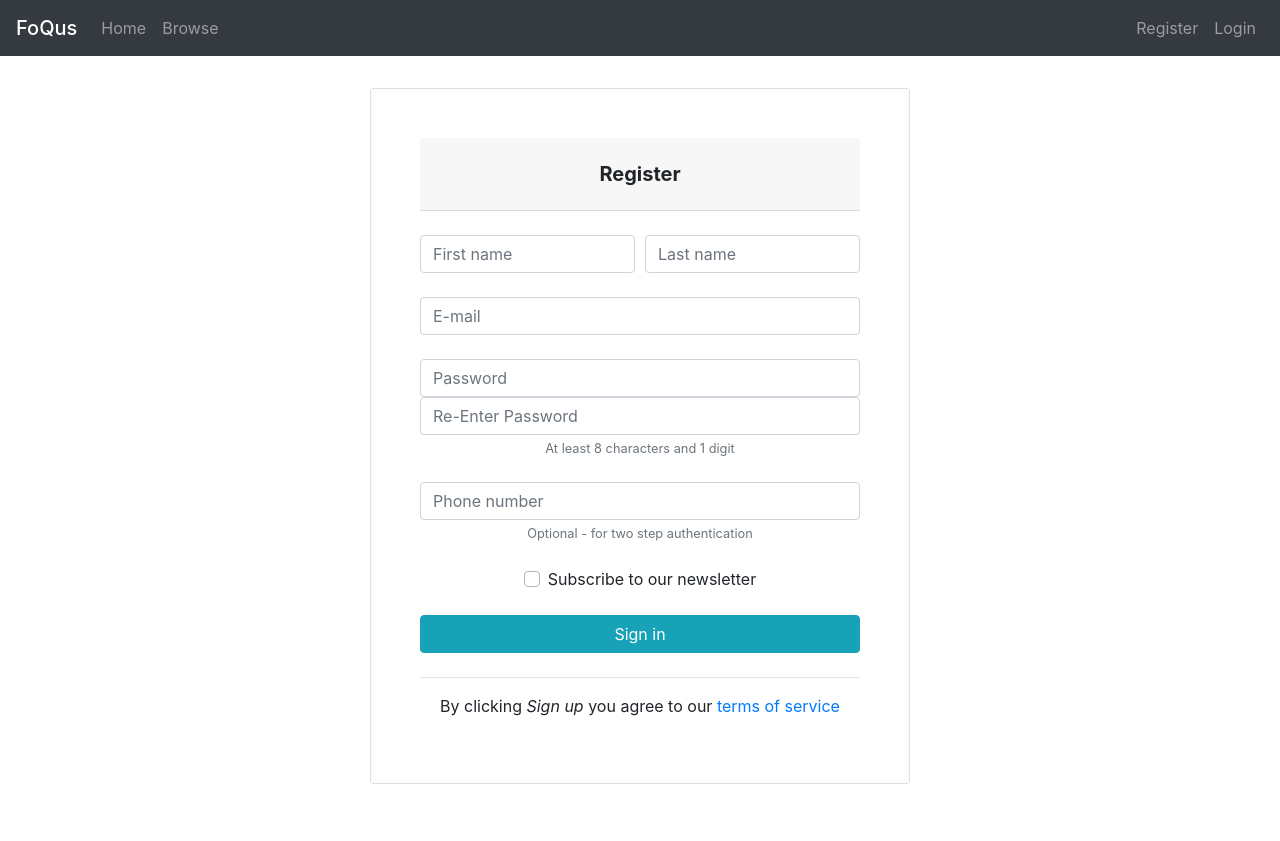
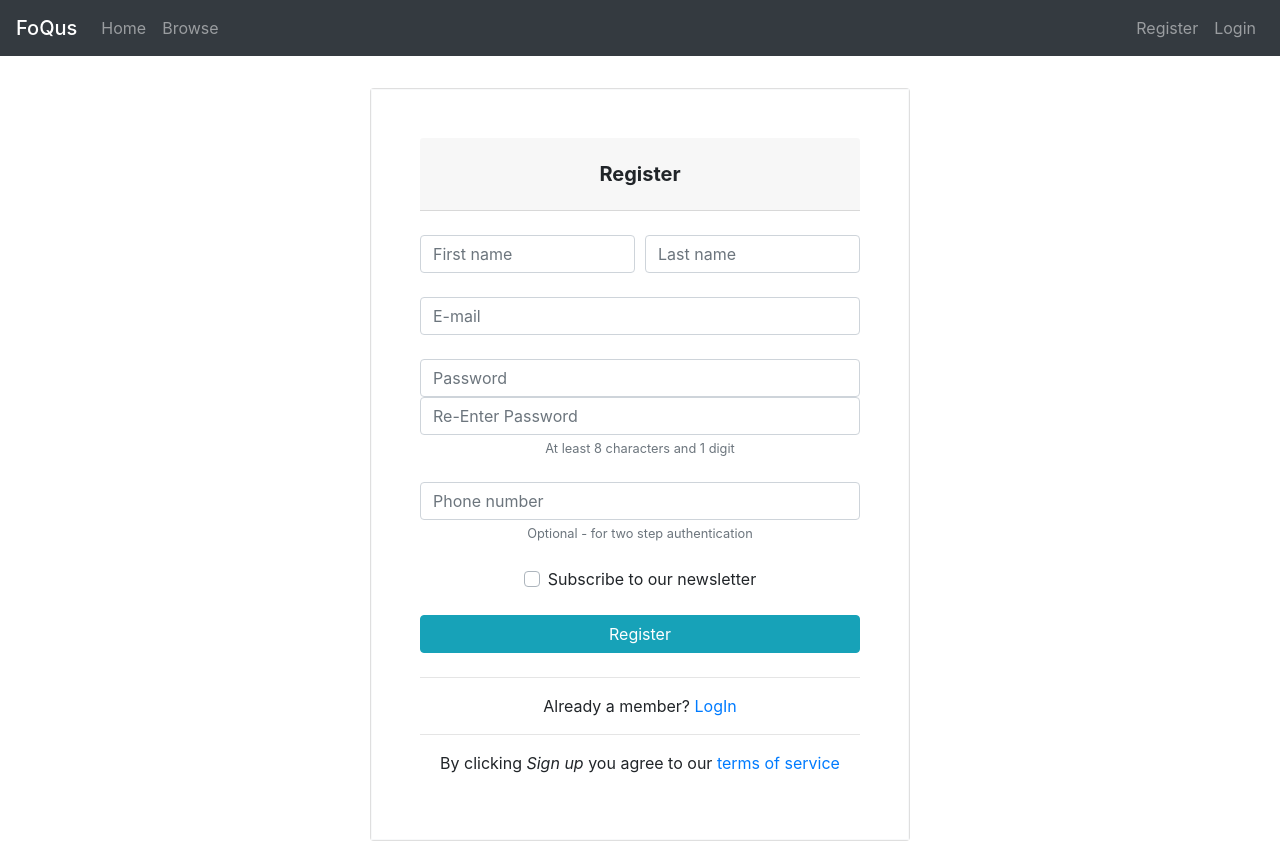
Before and after one commit to LennyRamos/foQus, an Angular app: page /register in a window 1280 px wide. Before the commit the page ends 800 px from the top, so only its background shows below. Built offline with nearby package versions, Linux system fonts and the light colour scheme; what angular-in-memory-web-api would draw is missing.

Commit message:
routerLink to login

```diff
--- a/src/app/auth/register/register.component.html
+++ b/src/app/auth/register/register.component.html
@@ -8,6 +8,8 @@
         </h5>
 
         <br>
+
+        <form [formGroup]="registerInformation" (ngSubmit)="asd()">
 
             <div class="form-row mb-4">
                 <div class="col">
@@ -43,8 +45,10 @@
                 <label class="custom-control-label" for="defaultRegisterFormNewsletter">Subscribe to our newsletter</label>
             </div>
 
+        </form>
+
         <!-- Sign up button -->
-        <button class="btn btn-info my-4 btn-block" type="submit">Sign in</button>
+        <button class="btn btn-info my-4 btn-block" type="submit">Register</button>
 
         <!-- Social register -->
         <!-- <p>or sign up with:</p>
@@ -55,11 +59,17 @@
         <a href="#" class="mx-2" role="button"><i class="fab fa-github light-blue-text"></i></a> -->
 
         <hr>
+        <!-- LogIn -->
+        <p>Already a member?
+            <a routerLink="/login" routerLinkActive="active"> LogIn </a>
+        </p>
 
+        <hr>
         <!-- Terms of service -->
         <p>By clicking
             <em>Sign up</em> you agree to our
             <a href="" target="_blank">terms of service</a>
+        </p>
 
     </form>
     <!-- Default form register -->
```
Lines whose indentation alone changed are shown as unchanged.
